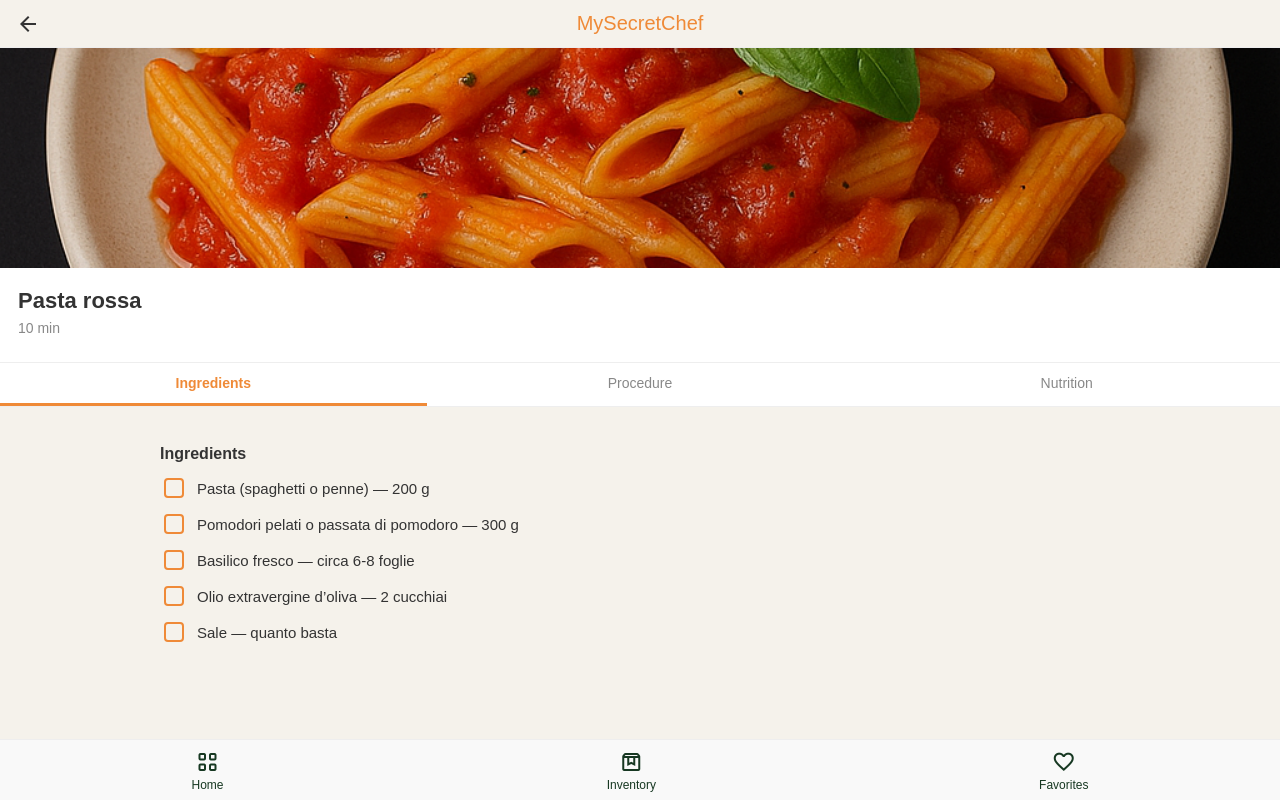
After one commit to Giordano96/CRUD-Project, a PHP site: page /recipe_details_view.php in a window 1280 px wide. The commit adds this page. Run offline with PHP 8.4, Linux system fonts and the light colour scheme.

Commit message:
Caricato frontend finale di recipe_details_view.php

```diff
--- /dev/null
+++ b/src/Recipe_Details/recipe_details_view.php
@@ -0,0 +1,98 @@
+<!DOCTYPE html>
+<html lang="it">
+<head>
+    <meta charset="UTF-8">
+    <meta name="viewport" content="width=device-width, initial-scale=1.0">
+    <link rel="stylesheet" href="https://fonts.googleapis.com/css2?family=Material+Symbols+Outlined:opsz,wght,FILL,GRAD@24,400,0,0&icon_names=arrow_back,box,favorite,view_cozy" />
+    <title>My Secret Chef - Recipe details</title>
+    <link rel="stylesheet" href="styles.css">
+</head>
+
+<body>
+    <div class="header">
+        <span class="material-symbols-outlined back-icon">arrow_back</span>
+        MySecretChef
+    </div>
+
+    <img src="img/pasta.png" class="recipe-img" alt="Recipe Image">
+
+    <div class="recipe-header">
+        <h2>Pasta rossa</h2>
+        <div class="recipe-info">
+            10 min
+        </div>
+    </div>
+
+    <div class="tabs">
+        <div class="tab active">Ingredients</div>
+        <div class="tab">Procedure</div>
+        <div class="tab">Nutrition</div>
+    </div>
+
+    <div class="content">
+
+        <div id="ingredients-section" class="tab-section active-tab">
+            <div class="ingredients-title">Ingredients</div>
+
+            <div class="ingredient-item">
+                <input type="checkbox" class="ingredient-checkbox">
+                Pasta (spaghetti o penne) — 200 g
+            </div>
+
+            <div class="ingredient-item">
+                <input type="checkbox" class="ingredient-checkbox">
+                Pomodori pelati o passata di pomodoro — 300 g
+            </div>
+
+            <div class="ingredient-item">
+                <input type="checkbox" class="ingredient-checkbox">
+                Basilico fresco — circa 6-8 foglie
+            </div>
+
+            <div class="ingredient-item">
+                <input type="checkbox" class="ingredient-checkbox">
+                Olio extravergine d’oliva — 2 cucchiai
+            </div>
+
+            <div class="ingredient-item">
+                <input type="checkbox" class="ingredient-checkbox">
+                Sale — quanto basta
+            </div>
+        </div>
+
+        <div id="procedure-section" class="tab-section">
+            <h3>Procedure</h3>
+            <p>Bollire la pasta in acqua salata.</p>
+            <p>Preparare un soffritto leggero con olio e aglio.</p>
+            <p>Aggiungere la passata di pomodoro, sale e pepe.</p>
+            <p>Cuocere per 10 minuti e aggiungere basilico fresco.</p>
+            <p>Scolare la pasta e unirla al sugo.</p>
+        </div>
+
+        <div id="nutrition-section" class="tab-section">
+            <h3>Nutrition</h3>
+            <p>Calorie: ~450 kcal a porzione</p>
+            <p>Carboidrati: 75 g</p>
+            <p>Proteine: 12 g</p>
+            <p>Grassi: 10 g</p>
+        </div>
+
+    </div>
+
+    <div class="bottom-nav">
+        <div class="nav-item">
+            <span class="material-symbols-outlined">view_cozy</span>
+            Home
+        </div>
+        <div class="nav-item">
+            <span class="material-symbols-outlined">box</span>
+            Inventory
+        </div>
+        <div class="nav-item">
+            <span class="material-symbols-outlined">favorite</span>
+            Favorites
+        </div>
+    </div>
+    <script src="script.js"></script>
+</body>
+</html>
--- /dev/null
+++ b/src/Recipe_Details/script.js
@@ -0,0 +1,13 @@
+
+    const tabs = document.querySelectorAll('.tab');
+    const sections = document.querySelectorAll('.tab-section');
+
+    tabs.forEach((tab, index) => {
+    tab.addEventListener('click', () => {
+        tabs.forEach(t => t.classList.remove('active'));
+        tab.classList.add('active');
+
+        sections.forEach(s => s.classList.remove('active-tab'));
+        sections[index].classList.add('active-tab');
+    });
+});
--- a/src/Recipe_Details/styles.css
+++ b/src/Recipe_Details/styles.css
@@ -1,215 +1,204 @@
-/* styleInventory.css - MySecretChef Inventory (100% conforme alla tua guida) */
-
-/* Reset e base */
-* { margin: 0; padding: 0; box-sizing: border-box; }
-html {
-    font-family: 'Inter', 'Noto Sans', sans-serif;
-    font-size: 16px;
-    line-height: 1.5;
-    color: #1d170c;
-    background-color: #fcfaf8;
-}
-body { background-color: #fcfaf8; min-height: 100vh; }
-
-/* Layout principale */
-.main-container { display: flex; min-height: 100vh; background-color: #fcfaf8; }
-
-/* Sidebar */
-.sidebar {
-    width: 260px;
-    background-color: #f4efe6;
-    padding: 2rem 1.5rem;
-    position: fixed;
-    left: 0; top: 0; bottom: 0;
-    border-right: 1px solid #eaddc6;
-    z-index: 10;
-}
-.sidebar ul { list-style: none; }
-.sidebar li { margin-bottom: 1rem; }
-.sidebar a {
-    display: flex; align-items: center; gap: .75rem;
-    color: #1d170c; text-decoration: none;
-    font-weight: 500; font-size: 1rem;
-    padding: .75rem 1rem; border-radius: .5rem;
-    transition: all .2s ease;
-}
-.sidebar a:hover, .sidebar a.active { background-color: #ffa200; color: #fff; }
-
-/* Main */
-main {
-    flex: 1; padding: 2.5rem 3rem;
-    max-width: 960px; margin-left: 260px;
-    background-color: #fcfaf8;
-}
-h1 {
-    font-size: 2.25rem; font-weight: 900;
-    color: #1d170c; margin-bottom: 2rem;
-    line-height: 1.1;
+*,
+*::before,
+*::after {
+    box-sizing: border-box;
 }
 
-/* Form aggiunta */
-.add-form {
-    background: #fff; padding: 1.5rem;
-    border-radius: .5rem; border: 1px solid #eaddc6;
-    margin-bottom: 2rem; display: flex;
-    flex-wrap: wrap; gap: .75rem; align-items: center;
-    box-shadow: 0 1px 3px rgba(0,0,0,.05);
-}
-.add-form input, .add-form select, .add-form datalist {
-    padding: .75rem 1rem; border: 1px solid #eaddc6;
-    border-radius: .5rem; background: #f4efe6;
-    font-size: 1rem; font-family: inherit;
-    flex: 1; min-width: 180px;
-}
-.add-form input:focus, .add-form select:focus {
-    outline: none; border-color: #ffa200;
-    box-shadow: 0 0 0 3px rgba(255,162,0,.15);
+body {
+    margin: 0;
+    padding: 0;
+    font-family: Arial, sans-serif;
+    background-color: #F5F2EB;
+    color: #333;
+    display: flex;
+    flex-direction: column;
+    min-height: 100vh;
 }
 
-/* Pulsanti */
-button, input[type="submit"] {
-    background: #ffa200; color: #fff;
-    border: none; padding: .75rem 1.5rem;
-    font-weight: 700; font-size: 1rem;
-    border-radius: .5rem; cursor: pointer;
-    transition: background .2s;
-}
-button:hover, input[type="submit"]:hover { background: #e69000; }
-
-/* Tabella */
-.inventory-table {
-    width: 100%; border-collapse: collapse;
-    background: #fff; border-radius: .5rem;
-    overflow: hidden; box-shadow: 0 1px 3px rgba(0,0,0,.05);
-    margin-top: 1rem;
-}
-.inventory-table th {
-    background: #f4efe6; text-align: left;
-    padding: 1rem; font-weight: 700;
-    color: #1d170c; font-size: .875rem;
-    text-transform: uppercase; letter-spacing: .05em;
-}
-.inventory-table td {
-    padding: 1rem; border-top: 1px solid #eaddc6;
-    font-size: 1rem;
-}
-.inventory-table tr:hover { background: #fdf9f3; }
-.inventory-table a {
-    color: #ffa200; text-decoration: none;
-    font-weight: 500; margin-right: .5rem;
-}
-.inventory-table a:hover { text-decoration: underline; }
-
-/* Filtro */
-.category-filter {
-    padding: .75rem 1rem; border: 1px solid #eaddc6;
-    border-radius: .5rem; background: #f4efe6;
-    font-family: inherit; font-size: 1rem;
-    margin-bottom: 1.5rem; width: 100%; max-width: 300px;
+.header {
+    background-color: #F5F2EB;
+    padding: 12px 16px;
+    text-align: center;
+    font-size: 20px;
+    color: #EF8A37;
+    border-bottom: 1px solid #eee;
+    display: flex;
+    align-items: center;
+    justify-content: center;
+    position: relative;
 }
 
-/* Form delete inline */
-.delete-form-inline { display: inline; margin: 0; }
-
-/* Responsive */
-@media (max-width: 768px) {
-    .main-container { flex-direction: column; }
-    .sidebar { position: static; width: 100%; padding: 1.5rem; border-right: none; border-bottom: 1px solid #eaddc6; }
-    main { margin-left: 0; padding: 1.5rem; }
-    .add-form { flex-direction: column; }
-    .add-form input { min-width: 100%; }
+.header .back-icon {
+    position: absolute;
+    left: 16px;
+    font-size: 24px;
+    color: #333;
+    cursor: pointer;
+    text-decoration: none;
 }
 
-/* Box ricette come tabella inventario */
-.recipe-box {
-    background: #fff;
-    border: 1px solid #eaddc6;
-    border-radius: .5rem;
-    padding: 1.5rem;
-    box-shadow: 0 1px 3px rgba(0,0,0,.05);
-    margin-top: 1rem;
+.content {
+    padding: 20px;
+    flex: 1;
+    overflow-y: auto;
+    max-width: 1000px;
+    margin: 0 auto;
+    width: 100%;
 }
 
-.recipe-box h2 {
-    font-size: 1.3rem;
-    font-weight: 800;
-    margin-bottom: 1rem;
+.recipes {
+    display: grid;
+    grid-template-columns: repeat(auto-fit, minmax(160px, 1fr));
+    gap: 15px;
 }
 
-/* Grid ricette */
-.recipe-grid {
-    display: grid;
-    grid-template-columns: repeat(auto-fit, minmax(180px, 1fr));
-    gap: 1.2rem;
+.recipe {
+    background-color: #fff;
+    border-radius: 12px;
+    overflow: hidden;
+    text-align: center;
+    border: 1px solid rgba(0,0,0,0.05);
+    cursor: pointer;
+    transition: 0.25s;
 }
 
-/* Card ricetta */
-.recipe-card {
-    background: #fdf9f3;
-    border: 1px solid #eaddc6;
-    border-radius: .5rem;
-    padding: 1rem;
-    text-align: center;
+.recipe:hover {
+    transform: scale(1.03);
 }
 
-.recipe-card img {
+.recipe img {
     width: 100%;
-    height: 120px;
+    height: 140px;
     object-fit: cover;
-    border-radius: .4rem;
-    margin-bottom: .6rem;
 }
 
-.recipe-card h3 {
-    font-size: 1rem;
-    font-weight: 700;
-    margin-bottom: .2rem;
+.recipe-title {
+    font-size: 16px;
+    color: #333;
+    margin: 10px 8px 12px;
 }
 
-.recipe-card p {
-    font-size: .85rem;
-    color: #5a4b32;
+.bottom-nav {
+    position: fixed;
+    bottom: 0;
+    left: 0;
+    right: 0;
+    background-color: #f9f9f9;
+    display: flex;
+    justify-content: space-around;
+    padding: 10px 0 8px;
+    border-top: 1px solid #eee;
+    z-index: 50;
 }
 
-/* Recipe hero image */
-.recipe-hero {
-    width: 100%;
-    height: 260px;
-    border-radius: .5rem;
-    object-fit: cover;
-    margin-bottom: 1rem;
+.nav-item {
+    display: flex;
+    flex-direction: column;
+    align-items: center;
+    color: #173822;
+    font-size: 12px;
+    text-decoration: none;
+    cursor: pointer;
+    gap: 4px;
 }
 
-/* Ingredient list checkboxes */
-.ingredients-list {
-    list-style: none;
-    padding-left: 0;
-    margin-bottom: 1.5rem;
+.nav-icon {
+    font-size: 22px;
+    line-height: 1;
 }
-.ingredients-list li {
+
+.recipe-img {
+    width: 100%;
+    height: 220px;
+    object-fit: cover;
+}
+
+.recipe-header {
+    padding: 14px 18px;
+    border-bottom: 1px solid #eee;
+    background: #fff;
+}
+
+.recipe-header h2 {
+    margin: 6px 0;
+    font-size: 22px;
+    color: #333;
+}
+
+.recipe-info {
+    font-size: 14px;
+    color: #888;
+    margin-bottom: 12px;
+}
+
+.tabs {
+    display: flex;
+    justify-content: space-around;
+    border-bottom: 1px solid #eee;
+    background: #fff;
+}
+
+.tab {
+    flex: 1;
+    padding: 12px;
+    text-align: center;
+    cursor: pointer;
+    font-size: 14px;
+    color: #888;
+}
+
+.tab.active {
+    border-bottom: 3px solid #EF8A37;
+    font-weight: bold;
+    color: #EF8A37;
+}
+
+.ingredients-title {
+    font-size: 16px;
+    font-weight: bold;
+    margin: 18px 0 12px;
+}
+
+.ingredient-item {
     display: flex;
     align-items: center;
-    gap: .5rem;
-    margin-bottom: .5rem;
-}
-.ingredients-list input[type=checkbox] {
-    width: 18px;
-    height: 18px;
+    gap: 10px;
+    margin: 10px 0;
+    font-size: 15px;
 }
 
-/* Procedure list */
-.procedure-list {
-    padding-left: 1.2rem;
-    margin-bottom: 1rem;
-}
-.procedure-list li {
-    margin-bottom: .45rem;
-    font-size: .95rem;
+.ingredient-checkbox {
+    width: 20px;
+    height: 20px;
+    border: 2px solid #EF8A37;
+    border-radius: 4px;
+    cursor: pointer;
+    appearance: none;
+    background: transparent;
+    transition: 0.2s;
 }
 
-/* Prep time */
-.prep-time {
-    font-size: .9rem;
-    color: #a17445;
-    margin-bottom: 1rem;
+.ingredient-checkbox:checked {
+    background: #EF8A37;
+    border-color: #EF8A37;
 }
+
+@media (max-width: 480px) {
+    .content {
+        padding: 14px;
+    }
+    .recipe img {
+        height: 110px;
+    }
+    .recipes {
+        padding-bottom: 70px;
+    }
+}
+
+.tab-section {
+    display: none;
+}
+
+.tab-section.active-tab {
+    display: block;
+}
```
Also changed, not shown: src/Recipe_Details/recipe_details.php (deleted, +0 -80 lines), src/Recipe_Details/img/pasta.png (added).
